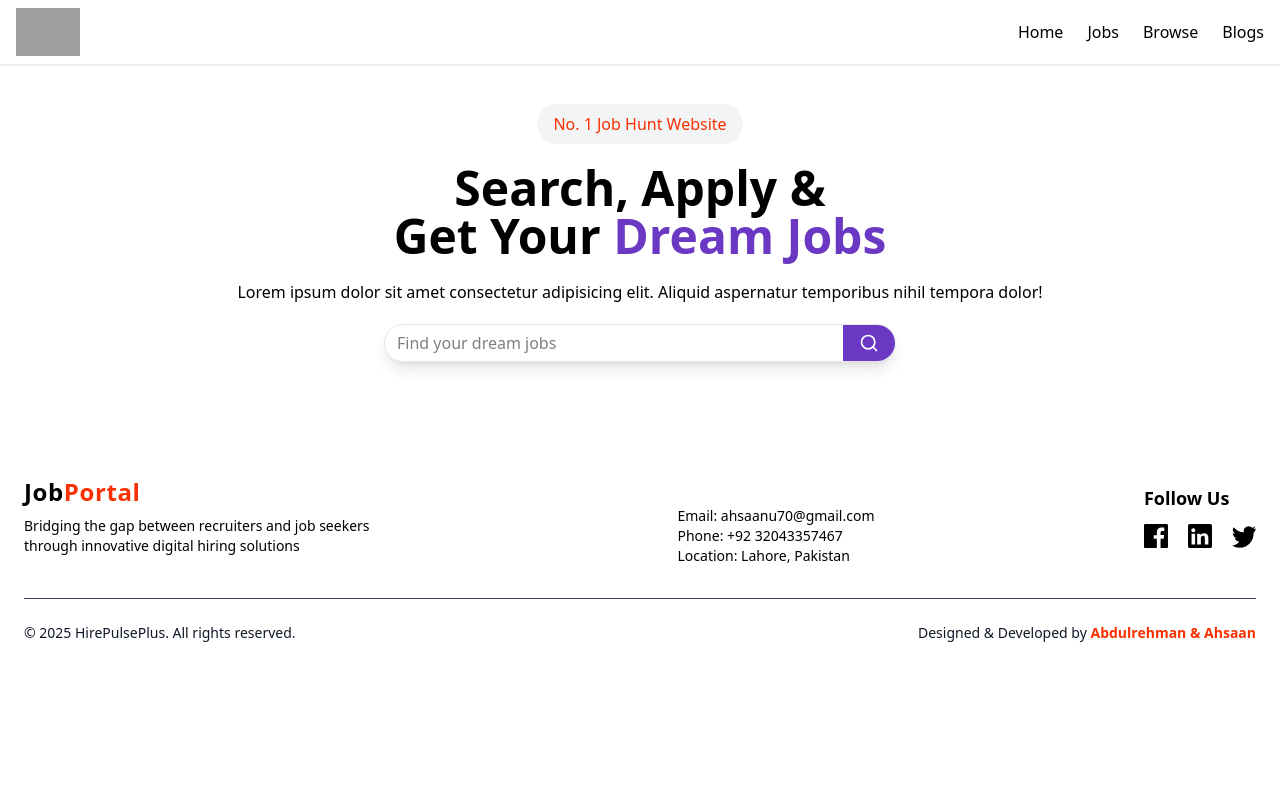
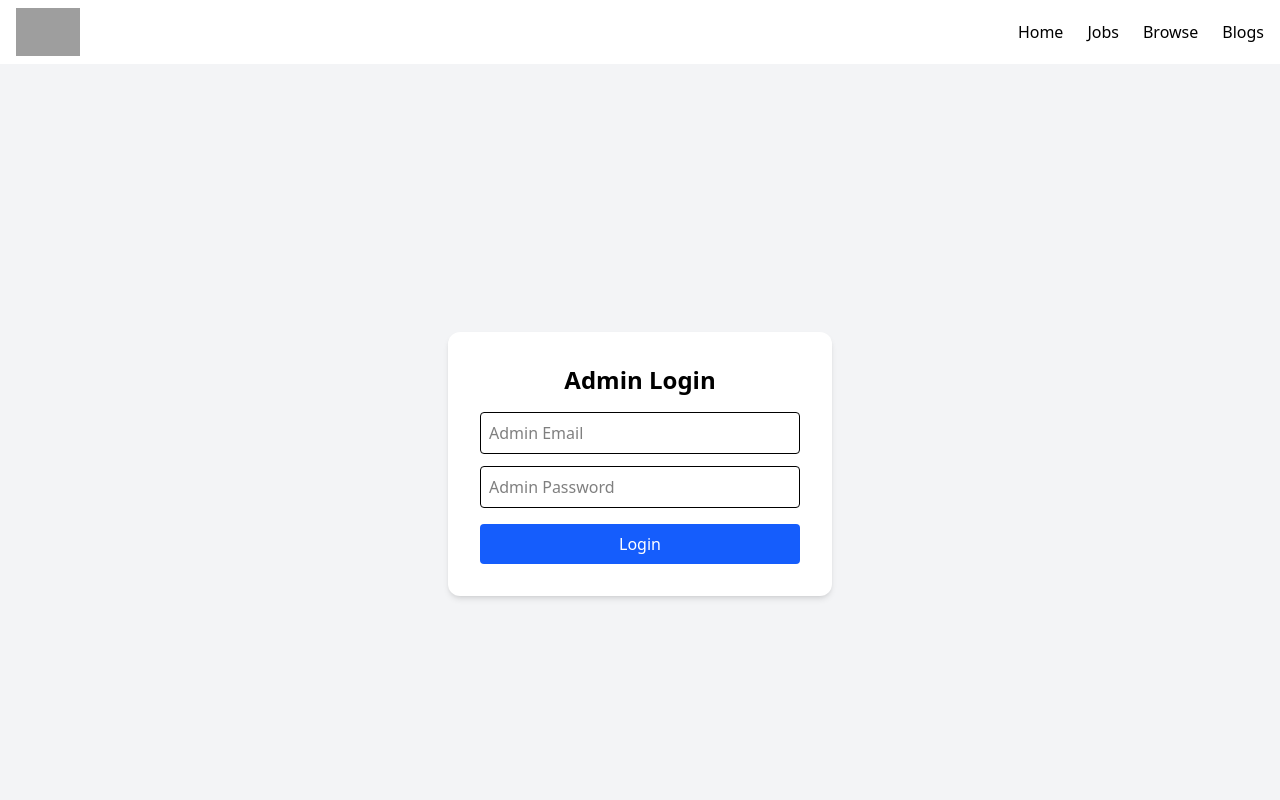
Before and after one commit to ahsaanullah0088/Hire-Pulse-Plus-, a React app in the folder frontend/: page /admin-login in a window 1280 px wide. Shown: the top 800 px of the page. Built offline with nearby package versions, Linux system fonts and the light colour scheme; grey boxes are pictures that could not be loaded; the HTML template or start-up script is replaced by a standard one.

Commit message:
added admin dashboard admin login

```diff
--- a/frontend/src/App.jsx
+++ b/frontend/src/App.jsx
@@ -3,12 +3,20 @@ import { BrowserRouter, Routes, Route } from "react-router-dom";
 import Navbar from "./components/common/Navbar";
 import Header from "./components/common/Header";
 import Footer from "./components/common/Footer";
+import Home from "./pages/Home/Home";
+import AdminLogin from "./pages/auth/AdminLogin";
+import ProtectedRoute from "./components/ProtectedRoute";
 
 const App = () => {
   return (
     <BrowserRouter>
       <Navbar />
-      <Header/>
+      <Routes>
+        <Route path="/" element={<Home />} />
+        <Route path="/admin-login" element = {<AdminLogin/>}/>
+        <Route path="/dashboard" element={<ProtectedRoute><adminDashboard /></ProtectedRoute>} />
+
+      </Routes>
       <Footer/>
     </BrowserRouter>
   );
--- a/frontend/src/pages/Home/Home.jsx
+++ b/frontend/src/pages/Home/Home.jsx
@@ -1,9 +1,10 @@
 import React from 'react'
+import Header from '../../components/common/Header'
 
 const Home = () => {
   return (
     <div>
-      Home
+      <Header/>
     </div>
   )
 }
--- /dev/null
+++ b/frontend/src/pages/auth/AdminLogin.jsx
@@ -0,0 +1,57 @@
+// src/pages/AdminLogin.jsx
+import { useState } from "react";
+import { useDispatch, useSelector } from "react-redux";
+import { loginAdmin } from "../../redux/authSlice";
+import { useNavigate } from "react-router-dom";
+
+const AdminLogin = () => {
+  const [email, setEmail] = useState("");
+  const [password, setPassword] = useState("");
+  const dispatch = useDispatch();
+  const navigate = useNavigate();
+  const { loading, error, token } = useSelector((state) => state.auth);
+
+  const handleSubmit = (e) => {
+    e.preventDefault();
+    dispatch(loginAdmin({ email, password })).then((res) => {
+      if (res.meta.requestStatus === "fulfilled") {
+        navigate("/admin-dashboard");
+      }
+    });
+  };
+
+  return (
+    <div className="flex justify-center items-center h-screen bg-gray-100">
+      <form
+        onSubmit={handleSubmit}
+        className="bg-white shadow-md rounded-xl p-8 w-96"
+      >
+        <h2 className="text-2xl font-bold text-center mb-4">Admin Login</h2>
+        <input
+          type="email"
+          placeholder="Admin Email"
+          value={email}
+          onChange={(e) => setEmail(e.target.value)}
+          className="w-full p-2 border rounded mb-3"
+        />
+        <input
+          type="password"
+          placeholder="Admin Password"
+          value={password}
+          onChange={(e) => setPassword(e.target.value)}
+          className="w-full p-2 border rounded mb-4"
+        />
+        <button
+          type="submit"
+          disabled={loading}
+          className="w-full bg-blue-600 text-white py-2 rounded hover:bg-blue-700"
+        >
+          {loading ? "Logging in..." : "Login"}
+        </button>
+        {error && <p className="text-red-500 mt-2 text-center">{error}</p>}
+      </form>
+    </div>
+  );
+};
+
+export default AdminLogin;
--- a/frontend/src/redux/store.js
+++ b/frontend/src/redux/store.js
@@ -1,10 +1,13 @@
-import { configureStore } from '@reduxjs/toolkit';
-import blogReducer from './blogSlice.js';
-import jobReducer from './jobSlice.js';
+// src/redux/store.js
+import { configureStore } from "@reduxjs/toolkit";
+import jobReducer from "./jobSlice";
+import blogReducer from "./blogSlice";
+import authReducer from "./authSlice";
 
 export const store = configureStore({
   reducer: {
+    jobs: jobReducer,
     blogs: blogReducer,
-    jobs: jobReducer,
+    auth: authReducer,
   },
 });
```
Also changed, not shown: frontend/src/pages/Dashboard/Dashboard.jsx (deleted), frontend/src/pages/Dashboard/adminDashboard.jsx (added).
